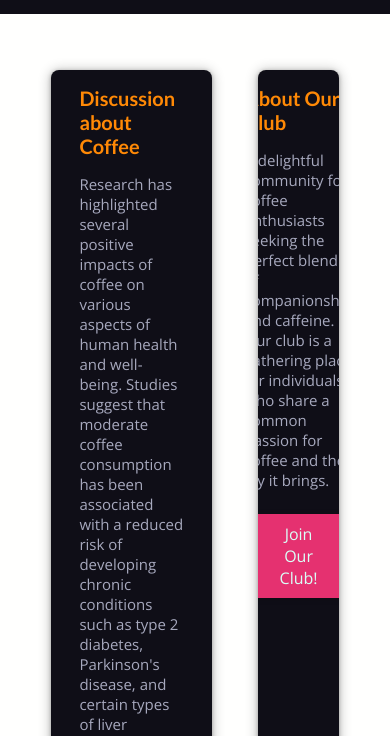
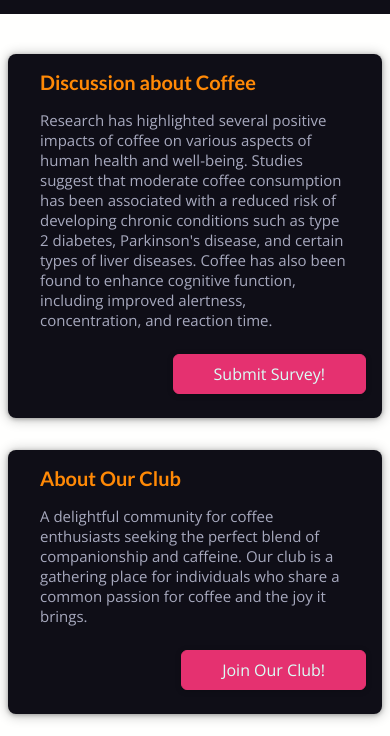
Before and after one commit to RevoU-FSSE-2/week-2-itsaFan, a plain HTML site: page index.html in a window 390 px wide. Shown: the part 2428-3164 px from the top of the page. Drawn offline with nearby package versions, Linux system fonts and the light colour scheme.

Commit message:
add responsive form section

```diff
--- a/assets/css/style.css
+++ b/assets/css/style.css
@@ -192,7 +192,7 @@ ul {
   align-items: center;
 }
 
-.form-section  {
+.form-section {
   display: grid;
   grid-template-columns: 1fr 4fr 1fr 2fr 1fr;
   grid-gap: 0.2rem;
@@ -232,7 +232,29 @@ ul {
   margin: 1rem;
 }
 
+#disc-log {
+  grid-column: 2;
+}
+#about-log {
+  grid-column: 4;
+}
 
+@media (max-width: 768px) {
+  .form-section {
+    display: block;
+  }
+  .logistics {
+    max-width: none;
+    margin: 2rem auto;
+  }
+  #disc-log {
+    grid-column: initial;
+  }
+
+  #about-log {
+    grid-column: initial;
+  }
+}
 
 /* Button */
 .btn {
@@ -516,9 +538,7 @@ ul {
     align-items: stretch;
   }
 
-
   iframe {
     max-width: 480px;
   }
-
 }
--- a/index.html
+++ b/index.html
@@ -105,7 +105,7 @@
 
       <!-- Form Section to Join or Give Comments -->
       <section class="form-section">
-        <div class="logistics" style="grid-column: 2">
+        <div class="logistics" id="disc-log" >
           <div>
             <h5>Discussion about Coffee</h5>
             <p>
@@ -119,7 +119,7 @@
           </div>
         </div>
 
-        <div class="logistics" style="grid-column: 4">
+        <div class="logistics" id="about-log">
           <div>
             <h5>About Our Club</h5>
             <p>A delightful community for coffee enthusiasts seeking the perfect blend of companionship and caffeine. Our club is a gathering place for individuals who share a common passion for coffee and the joy it brings.</p>
@@ -176,7 +176,7 @@
         </label>
         <label>
           <input required="" type="file" class="input" />
-          <span>Upload File</span>
+          <span style="left: 200px">Upload Image</span>
         </label>
         <button class="submit">Submit</button>
       </form>
@@ -197,7 +197,6 @@
           <span>Email</span>
         </label>
         <fieldset>
-          <div>
           <p>Which of the following can affect the taste of coffee?</p>
           <input id="roast" type="checkbox" name="taste-of-coffee" value="roast" />
           <label for="roast">Roast</label>
@@ -205,7 +204,6 @@
           <label for="acidity">Acidity</label>
           <input id="brewing" type="checkbox" name="taste-of-coffee" value="brewing" />
           <label for="brewing">Brewing</label>
-          </div>
         </fieldset>
         <fieldset>
           <p>Do you believe coffee is beneficial for humanity?</p>
```
Lines whose indentation alone changed are shown as unchanged.
